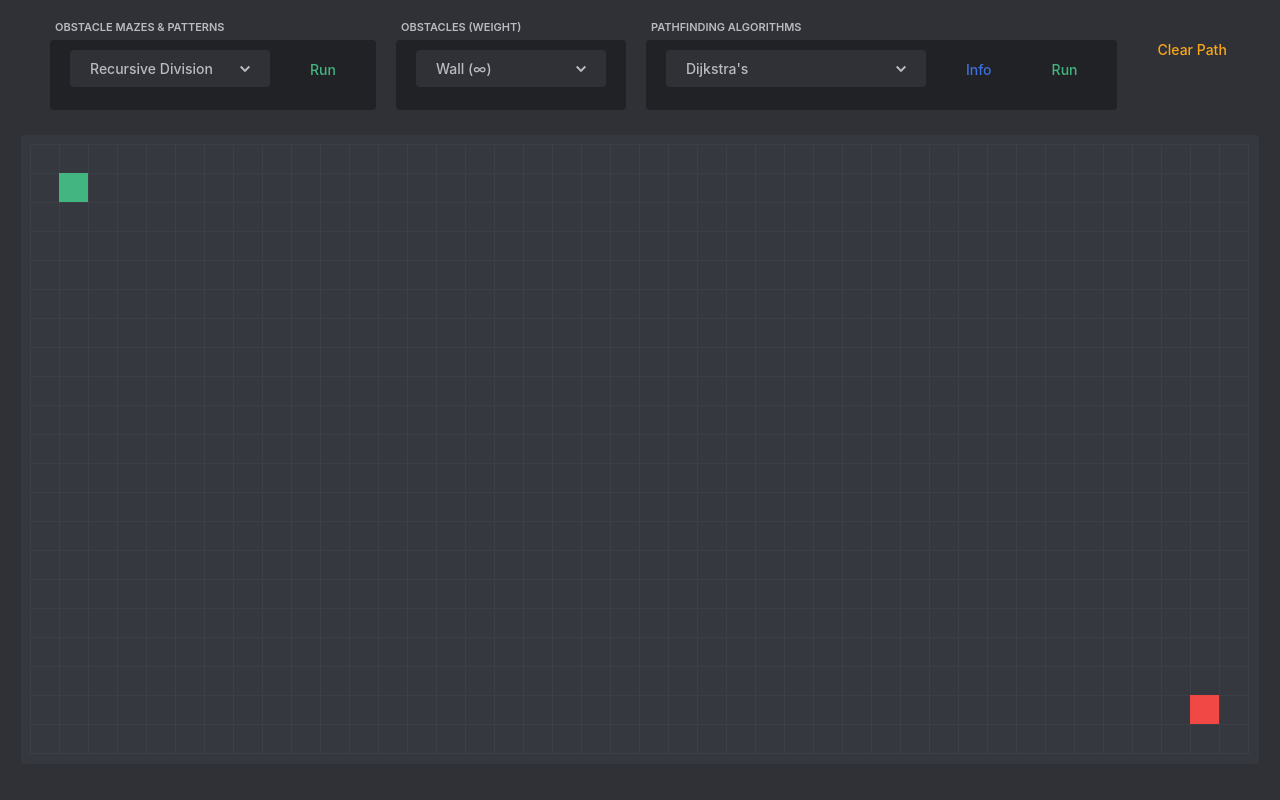
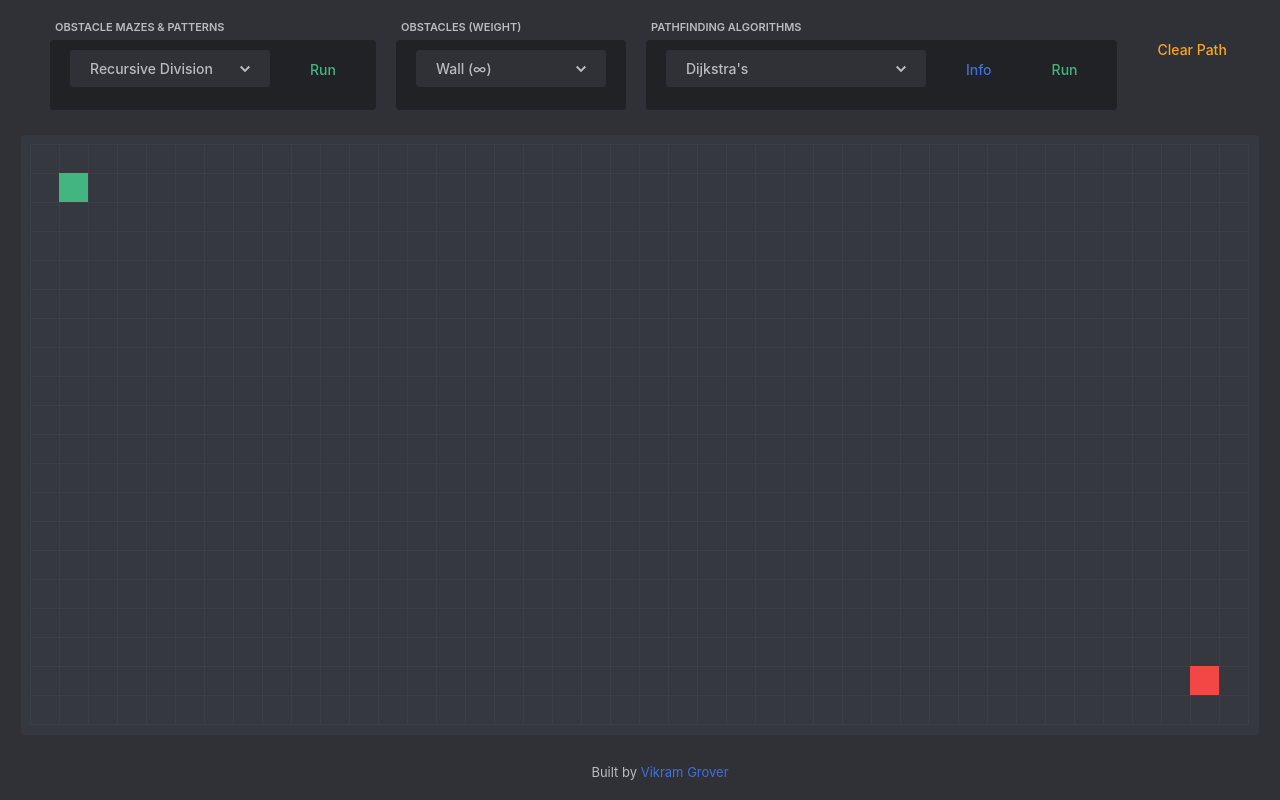
Before and after one commit to VikramGrover/pathfinding-algorithms-visualizer, a React (Create React App) app: page / in a window 1280 px wide. Shown: the top 800 px of the page. Built offline with nearby package versions, Linux system fonts and the light colour scheme.

Commit message:
Add footer

```diff
--- a/src/App.js
+++ b/src/App.js
@@ -1,6 +1,7 @@
 import Grid from './components/Grid.js'
 import Header from './components/Header.js'
 import InfoBox from './components/InfoBox.js'
+import Footer from './components/Footer.js'
 
 import { allPathAlgos, nodeTypeEnum } from './utils/constants.js'
 import { useState, useEffect } from 'react'
@@ -20,6 +21,7 @@ function App() {
   const margin = 30;
   const nodeSize = 28;
   const navBarHeight = 90;
+  const footerHeight = 15;
 
   useEffect(() => {
     console.log("RESETTING BOARD");
@@ -32,7 +34,7 @@ function App() {
   // }, []);
 
   const initializeGrid = () => {
-    const adjustedWinHeight = window.innerHeight - (navBarHeight + (margin * 3));
+    const adjustedWinHeight = window.innerHeight - (navBarHeight + (margin * 3)) - footerHeight;
     const adjustedWinWidth = window.innerWidth - (2 * margin);
 
     const currRows = parseInt(adjustedWinHeight / (nodeSize + 1));
@@ -183,6 +185,7 @@ function App() {
       <Header rows={rows} cols={cols} runningAlgo={runningAlgo} setRunningAlgo={setRunningAlgo} padding={margin} height={navBarHeight} gridState={gridState} setGridState={setGridState} startCord={startCord} targetCord={targetCord} clearObstacles={clearObstacles} clearPath={clearPath} setSelectedObstacle={setSelectedObstacle} weightedObsDisabled={weightedObsDisabled} toggleInfoBox={toggleInfoBox} selectedAlgo={selectedAlgo} setSelectedAlgo={alteredSetSelectedAlgo} resetGrid={resetGrid} />
       <Grid rows={rows} cols={cols} padding={margin} nodeSize={nodeSize} setGridState={setGridState} selectedObstacle={selectedObstacle} setStartCord={setStartCord} setTargetCord={setTargetCord} runningAlgo={runningAlgo} />
       <InfoBox infoBoxOpen={infoBoxOpen} toggleInfoBox={toggleInfoBox} selectedAlgo={selectedAlgo} startingPos={[(window.innerWidth / 2) - 285, (navBarHeight + (margin * 2))]} />
+      <Footer />
     </>
   );
 }
--- /dev/null
+++ b/src/components/Footer.js
@@ -0,0 +1,11 @@
+import React from 'react'
+
+const Footer = () => {
+    return (
+        <div className='footer'>
+            Built by <a href='https://github.com/VikramGrover' target="_blank">Vikram Grover</a>
+        </div>
+    )
+}
+
+export default Footer
--- a/src/index.css
+++ b/src/index.css
@@ -445,3 +445,28 @@ code {
   cursor: pointer;
   user-select: none;
 }
+
+.footer {
+  width: 100%;
+  padding: 20px;
+  text-align: center;
+  font-family: -apple-system, BlinkMacSystemFont, 'Segoe UI', Roboto;
+  font-size: 13px;
+  font-weight: 400;
+  color: var(--light-text-color);
+  position: fixed;
+  bottom: 0px;
+}
+
+.footer a {
+  font-family: -apple-system, BlinkMacSystemFont, 'Segoe UI', Roboto;
+  font-size: 13px;
+  font-weight: 400;
+  color: rgba(var(--visited-node-color), 1);
+  text-decoration: none;
+  transition: color 0.1s linear;
+}
+
+.footer a:hover {
+  color: white;
+}
```
Also changed, not shown: 6 other files (tests, documents, lock files or other folders).
